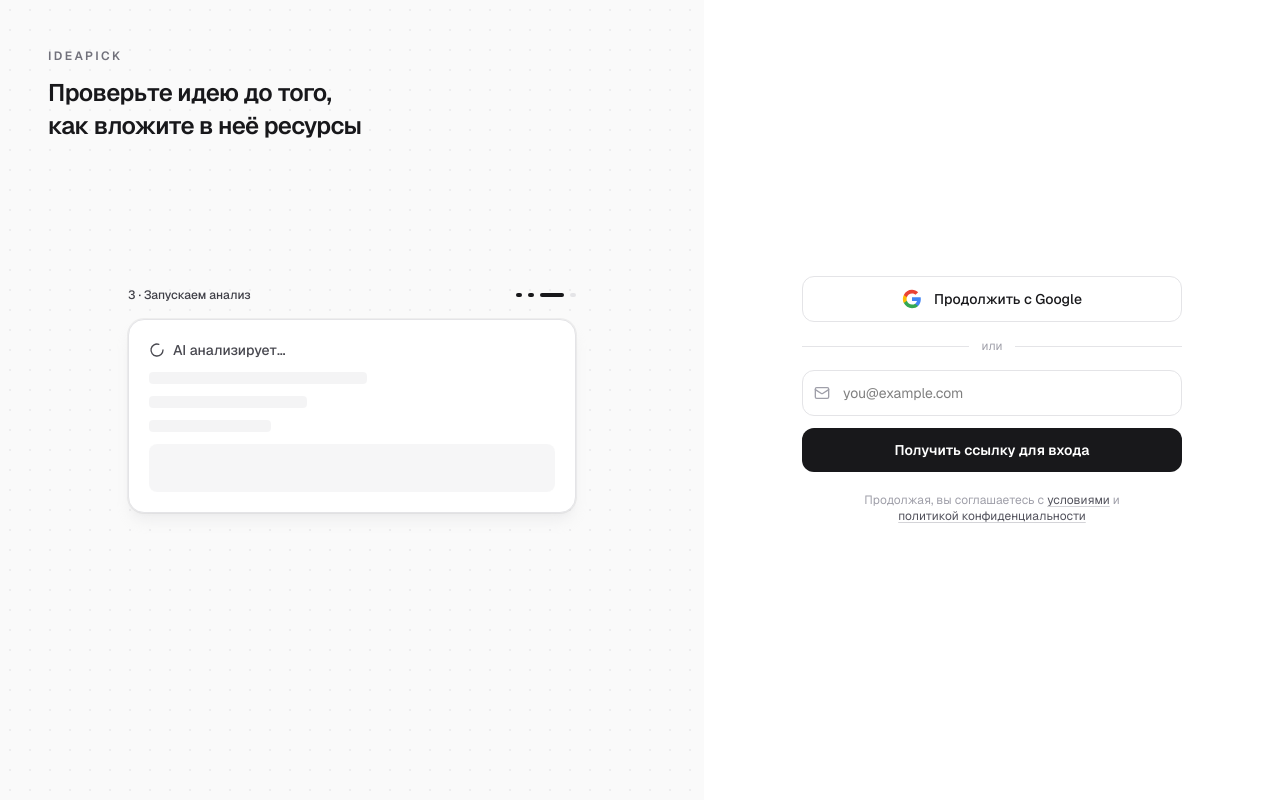
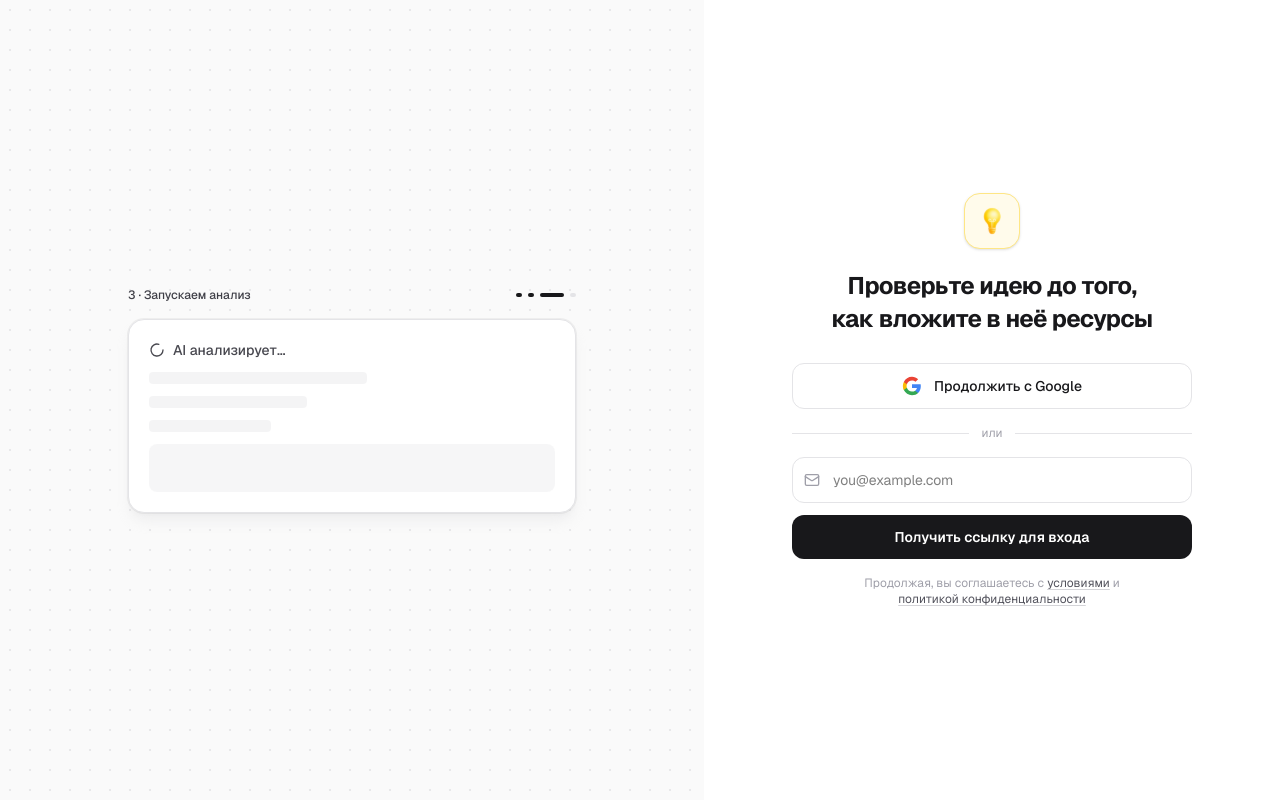
Before and after one commit to GRIZLI-RGB/ideapick, a Next.js app: page /login in a window 1280 px wide. Built offline with nearby package versions, Linux system fonts and the light colour scheme.

Commit message:
Перенесли надписи слева направо

```diff
--- /dev/null
+++ b/components/brand/brand-mark.tsx
@@ -0,0 +1,19 @@
+import Image from "next/image";
+
+type BrandMarkProps = {
+	className?: string;
+	size?: number;
+};
+
+export function BrandMark({ className, size = 28 }: BrandMarkProps) {
+	return (
+		<Image
+			src="/brand/mark.svg"
+			alt=""
+			width={size}
+			height={size}
+			className={className}
+			aria-hidden
+		/>
+	);
+}
--- a/components/login/login-page.tsx
+++ b/components/login/login-page.tsx
@@ -1,6 +1,7 @@
 "use client";
 
 import Link from "next/link";
+import { BrandMark } from "@/components/brand/brand-mark";
 import { GoogleIcon } from "@/components/login/google-icon";
 import { MOCK_IDEAS, VERDICTS } from "@/components/login/mock-data";
 import { useMockAuth } from "@/components/login/use-mock-auth";
@@ -18,7 +19,7 @@ const PHASE_LABEL: Record<Phase, string> = {
 };
 const AUTH_DOT_GRID_STYLE = {
 	backgroundImage:
-		"radial-gradient(circle, rgb(161 161 170 / 0.14) 1.25px, transparent 1.25px)",
+		"radial-gradient(circle, rgb(161 161 170 / 0.2) 1.25px, transparent 1.25px)",
 	backgroundSize: "20px 20px",
 } satisfies React.CSSProperties;
 
@@ -65,15 +66,6 @@ export function LoginPage() {
 				/>
 
 				<div className="relative z-10 flex min-h-full w-full flex-col justify-center p-12">
-					<div className="absolute left-12 top-12">
-						<p className="text-xs font-semibold uppercase tracking-[0.2em] text-zinc-500">
-							Ideapick
-						</p>
-						<h2 className="mt-3 max-w-md text-balance text-2xl font-semibold leading-snug tracking-tight text-zinc-900">
-							Проверьте идею до того, как вложите в неё ресурсы
-						</h2>
-					</div>
-
 					<div className="relative mx-auto w-full max-w-md">
 						<div className="mb-4 flex items-center justify-between text-xs">
 							<span className="font-medium text-zinc-700">
@@ -260,8 +252,18 @@ export function LoginPage() {
 				</div>
 			</aside>
 
-			<main className="flex flex-1 items-center justify-center bg-white px-6 py-16">
-				<div className="w-full max-w-[380px]">
+			<main className="flex flex-1 items-center justify-center bg-white px-6 py-12">
+				<div className="w-full max-w-[400px]">
+					<header className="mb-7 text-center">
+						<div className="inline-flex size-14 items-center justify-center rounded-2xl border border-amber-200 bg-amber-50 shadow-sm">
+							<BrandMark size={32} />
+						</div>
+						<h1 className="mt-5 text-balance text-2xl font-bold leading-snug tracking-tight text-zinc-900">
+							Проверьте идею до того, как вложите в неё
+							ресурсы
+						</h1>
+					</header>
+
 					<div className="space-y-3">
 						<button
 							type="button"
@@ -371,7 +373,7 @@ export function LoginPage() {
 						</AnimatePresence>
 					</div>
 
-					<p className="mt-5 text-center text-xs text-zinc-400">
+					<p className="mt-4 text-center text-xs text-zinc-400">
 						Продолжая, вы соглашаетесь с{" "}
 						<Link
 							href="/terms"
```
Also changed, not shown: public/brand/mark.svg (added).
